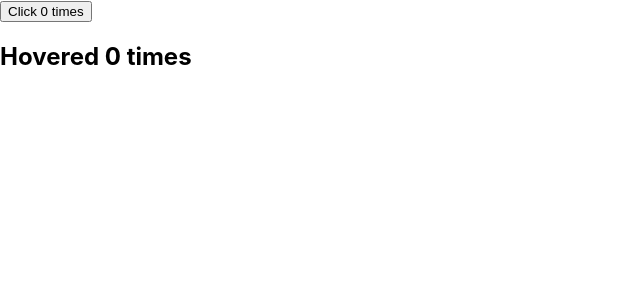
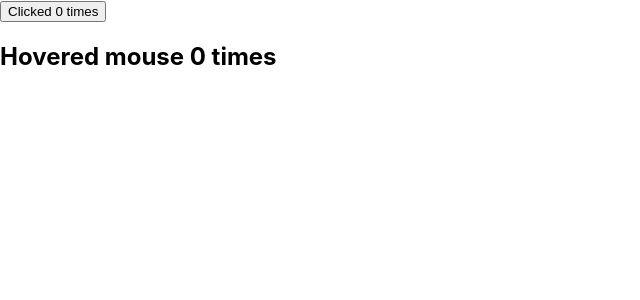
Before and after one commit to MartinPodhora/YTtutorials, a React (Create React App) app: page / in a window 1280 px wide. Shown: the top 300 px of the page, without its empty margins (0-640 px from the left). Built offline with nearby package versions, Linux system fonts and the light colour scheme.

Commit message:
36 vid done

```diff
--- a/package.json
+++ b/package.json
@@ -2,6 +2,8 @@
   "name": "tesing",
   "version": "0.1.0",
   "private": true,
+  "description": "app made for testing JS and react",
+  "homepage": "https://github.com/MartinPodhora/YTtutorials.git",
   "dependencies": {
     "@testing-library/jest-dom": "^4.2.4",
     "@testing-library/react": "^9.3.2",
--- a/src/App.js
+++ b/src/App.js
@@ -2,8 +2,10 @@
 import PortalDemo from './components/PortalDemo';
 import Hero from './components/Hero';
 import ErrorBoundry from './components/ErrorBoundry';
-import ClickCounterHOS from './components/clickCounterHOS';
-import HoverCOunterHOS from './components/HoverCOunterHOS';
+import ClickCounterHOS from './components/HOS/clickCounterHOS';
+import HoverCOunterHOS from './components/HOS/HoverCOunterHOS';
+import ClickCounterTwo from './components/ClickCounterTwo';
+import HoverCounterTwo from './components/HoverCounterTwo';
 //import ParentComp from './components/ParentComp';
 //import RefDemo from './components/RefDemo';
 //import FocusInputRef from './components/FocusInputRef';
@@ -33,8 +35,8 @@ import HoverCOunterHOS from './components/HoverCOunterHOS';
 function App() {
   return (
     <div className="App">
-      <ClickCounterHOS />
-      <HoverCOunterHOS />
+      <ClickCounterTwo />
+      <HoverCounterTwo />
     </div>
   );
 }
--- a/src/components/HoverCOunterHOS.js
+++ b/src/components/ClickCounterTwo.js
@@ -1,6 +1,6 @@
 import React, { Component } from 'react'
 
-class HoverCOunterHOS extends Component {
+class ClickCounterTwo extends Component {
     constructor(props) {
         super(props)
 
@@ -10,9 +10,9 @@ class HoverCOunterHOS extends Component {
     }
 
     incrementCount = () => {
-        this.setState(preState => {
+        this.setState(prevState => {
             return {
-                count: preState.count + 1
+                count: prevState.count + 1
             }
         })
     }
@@ -21,10 +21,10 @@ class HoverCOunterHOS extends Component {
         const {count} = this.state
         return (
             <div>
-                <h2 onMouseOver={this.incrementCount}>Hovered {count} times</h2>
+                <button onClick={this.incrementCount}>Clicked {count} times</button>
             </div>
         )
     }
 }
 
-export default HoverCOunterHOS
+export default ClickCounterTwo
--- /dev/null
+++ b/src/components/HOS/HoverCOunterHOS.js
@@ -0,0 +1,15 @@
+import React, { Component } from 'react'
+import withCounter from "./withCounter"
+
+class HoverCOunterHOS extends Component {
+    render() {
+        const {count, incrementCount} = this.props
+        return (
+            <div>
+                <h2 onMouseOver={incrementCount}>Hovered {count} times</h2>
+            </div>
+        )
+    }
+}
+
+export default withCounter(HoverCOunterHOS, 10)
--- /dev/null
+++ b/src/components/HOS/clickCounterHOS.js
@@ -0,0 +1,15 @@
+import React, { Component } from 'react'
+import withCounter from "./withCounter"
+
+class ClickCounterHOS extends Component {
+    render() {
+        const {count, incrementCount} = this.props
+        return (
+            <div>
+                <button onClick={incrementCount}> {this.props.name} Click {count} times</button>
+            </div>
+        )
+    }
+}
+
+export default withCounter(ClickCounterHOS, 5)
--- /dev/null
+++ b/src/components/HOS/withCounter.js
@@ -0,0 +1,40 @@
+import React from "react"
+
+const withCounter = (WrappedComponent, incrementNumber )=> {
+    //props are passed from HOS in app here not to other classes
+    //func which takes a component and return enhanced component
+    class WithCounter extends React.Component {
+        //copy same functionality which we want to share
+        constructor(props) {
+            super(props)
+
+            this.state = {
+                count: 0
+            }
+        }
+
+        incrementCount = () => {
+            this.setState(prevState => {
+                return {
+                    count: prevState.count + incrementNumber
+                }
+            })
+        }
+        //count and increment cout needs to be known in other classes
+
+        render() {
+            return (
+                <WrappedComponent
+                    count={this.state.count}
+                    incrementCount={this.incrementCount}
+                    //to add name props from app
+                    //name={this.props.name} or for all props
+                    {...this.props} //rest of the props
+                />
+            )
+        }
+    }
+    return WithCounter
+}
+
+export default withCounter
--- a/src/components/clickCounterHOS.js
+++ b/src/components/HoverCounterTwo.js
@@ -1,6 +1,6 @@
 import React, { Component } from 'react'
 
-class ClickCounterHOS extends Component {
+class HoverCounterTwo extends Component {
     constructor(props) {
         super(props)
 
@@ -10,9 +10,9 @@ class ClickCounterHOS extends Component {
     }
 
     incrementCount = () => {
-        this.setState(preState => {
+        this.setState(prevState => {
             return {
-                count: preState.count + 1
+                count: prevState.count + 1
             }
         })
     }
@@ -20,11 +20,9 @@ class ClickCounterHOS extends Component {
     render() {
         const {count} = this.state
         return (
-            <div>
-                <button onClick={this.incrementCount}>Click {count} times</button>
-            </div>
+        <h2 onMouseOver={this.incrementCount}>Hovered mouse {count} times</h2>
         )
     }
 }
 
-export default ClickCounterHOS
+export default HoverCounterTwo
```
Also changed, not shown: src/components/fragments/Table.js (line endings or trailing spaces).
